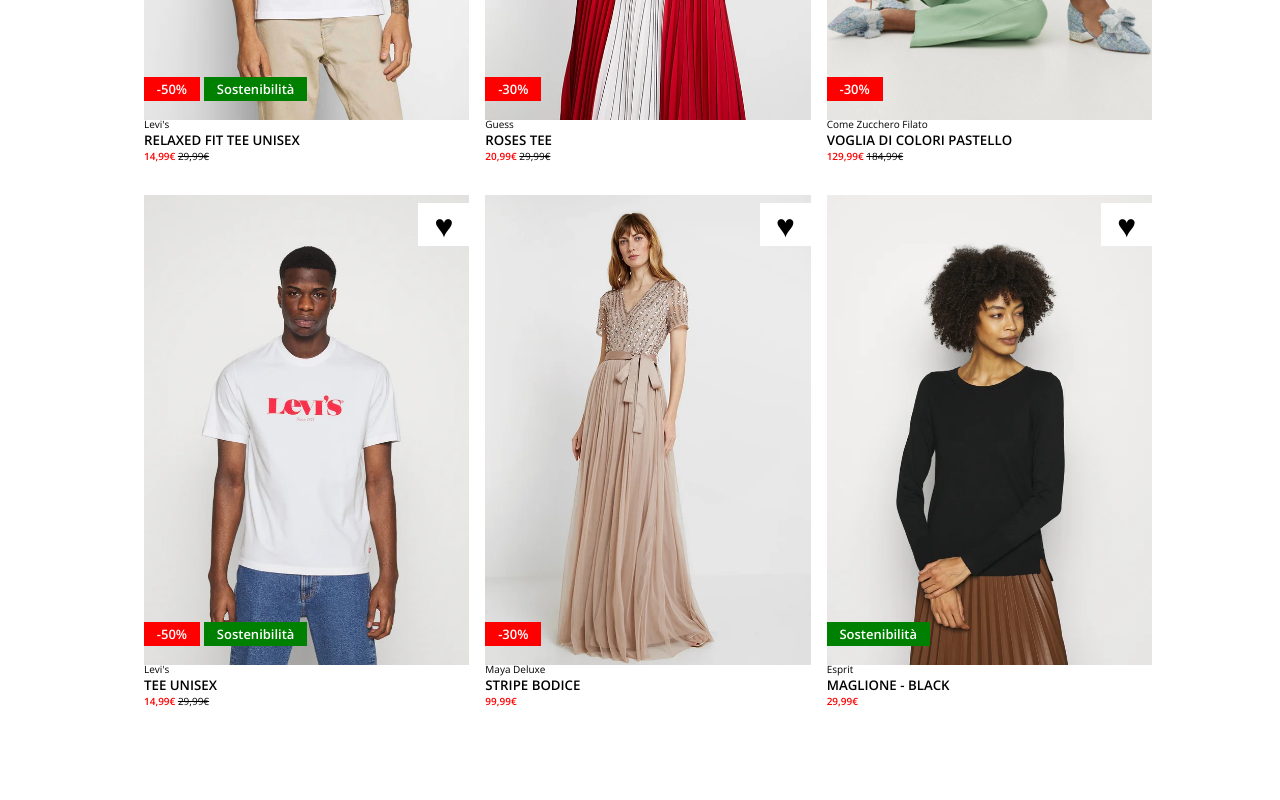
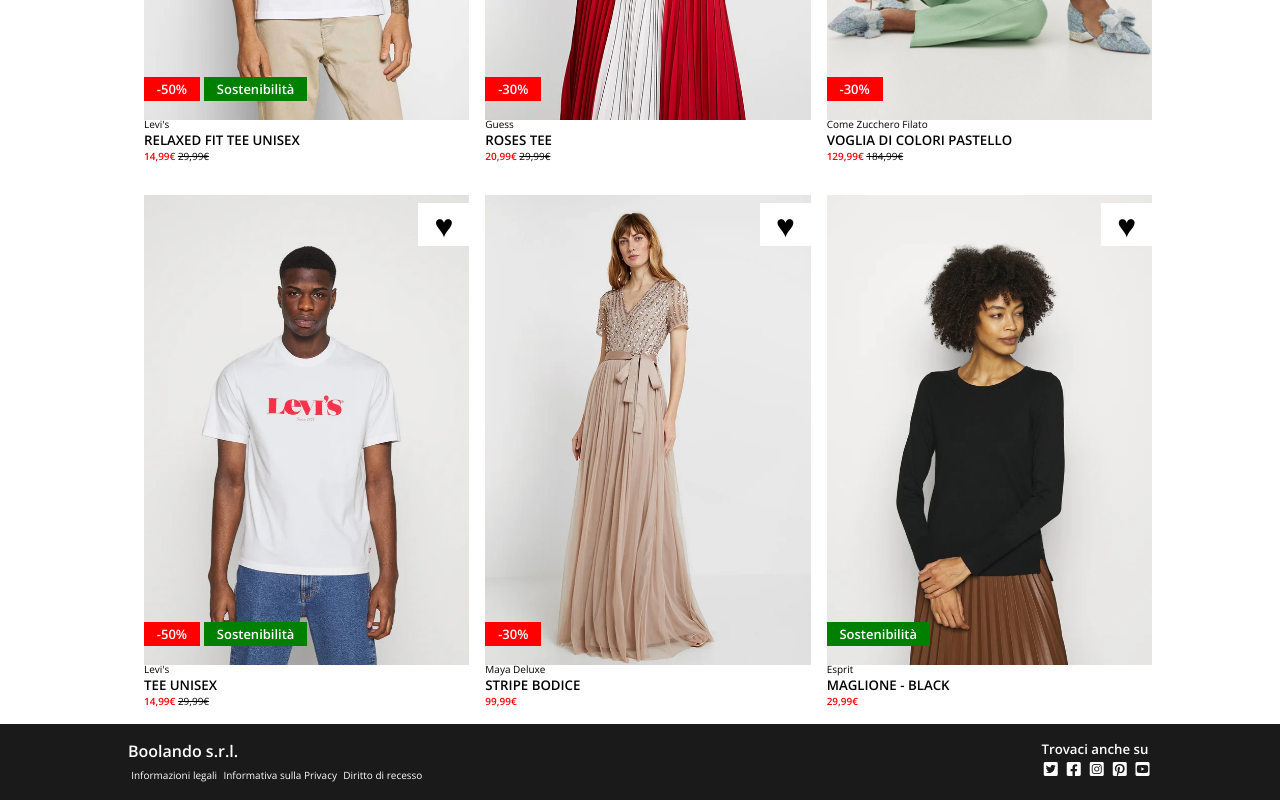
Before and after one commit to giacomobranchi/html-css-boolando, a plain HTML site: page index.html in a window 1280 px wide. Shown: the part 433-1233 px from the top of the page. Before the commit the page ends 1157 px from the top, so only its background shows below. Drawn offline with nearby package versions, Linux system fonts and the light colour scheme.

Commit message:
add footer

```diff
--- a/assets/css/style.css
+++ b/assets/css/style.css
@@ -62,6 +62,14 @@
     max-width: 100%;
     padding-left: 1rem;
     padding-right: 0;
+}
+
+footer {
+    background-color: #1a1a1a;
+}
+
+h4 {
+    color: white;
 }
 
 /* #region Header */
@@ -157,3 +165,14 @@
 }
 
 /* #endregion Main */
+
+/* #region Footer */
+
+.foot_info a {
+    font-size: 10px;
+    padding: 0.2rem;
+}
+
+.foot_social {
+    color: white;
+}
--- a/index.html
+++ b/index.html
@@ -150,7 +150,25 @@
             </div>
         </div>
     </main>
-    <footer></footer>
+    <footer>
+        <div class="container d_flex">
+            <div>
+                <h4>Boolando s.r.l.</h4>
+                <div class="foot_info"><a href="#">Informazioni legali</a><a href="#">Informativa sulla Privacy</a><a
+                        href="#">Diritto di recesso</a></div>
+            </div>
+            <div class="foot_social">
+                <h5>Trovaci anche su</h5>
+                <div>
+                    <i class="fa-brands fa-square-twitter"></i>
+                    <i class="fa-brands fa-square-facebook"></i>
+                    <i class="fa-brands fa-square-instagram"></i>
+                    <i class="fa-brands fa-square-pinterest"></i>
+                    <i class="fa-brands fa-square-youtube"></i>
+                </div>
+            </div>
+        </div>
+    </footer>
 </body>
 
 </html>
```
